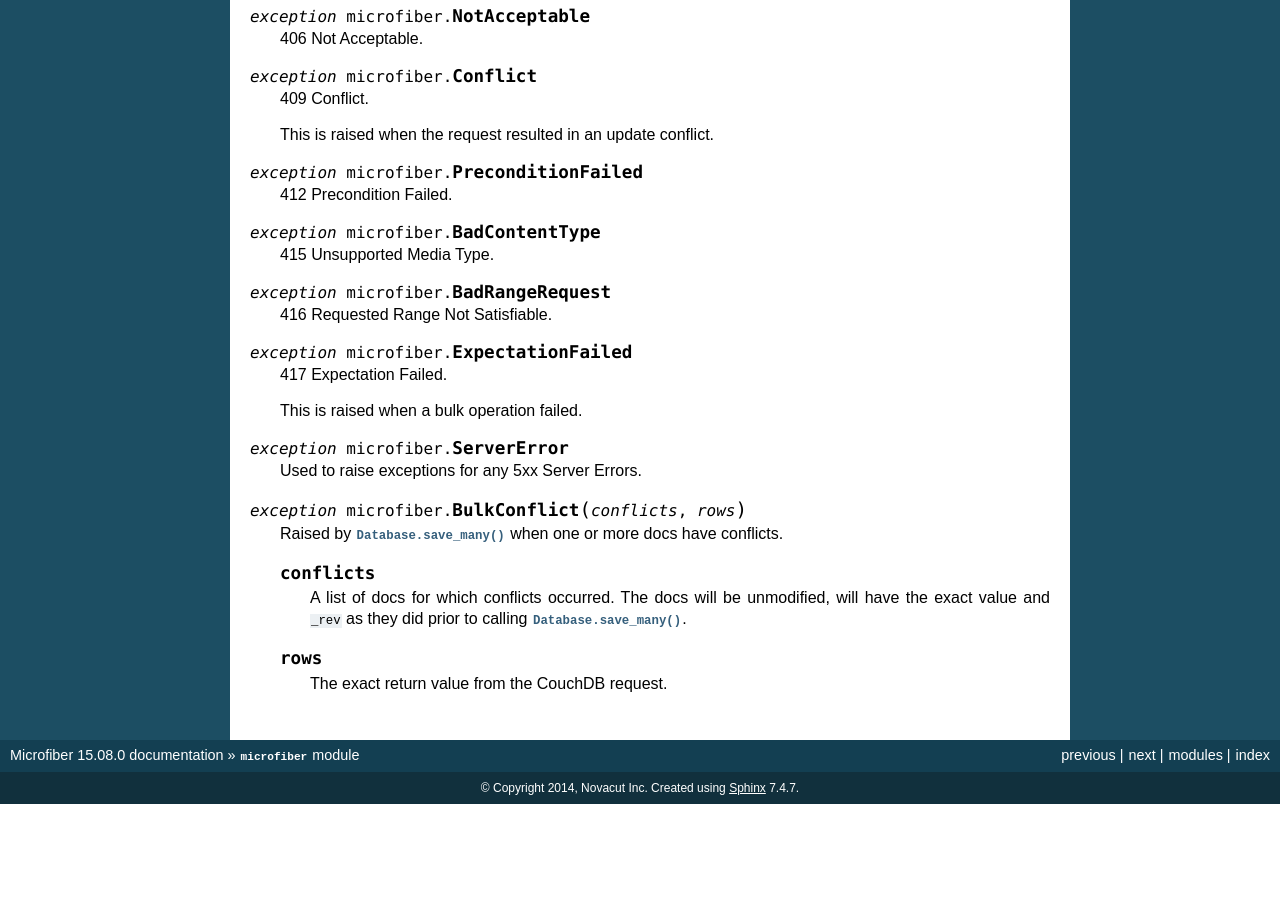
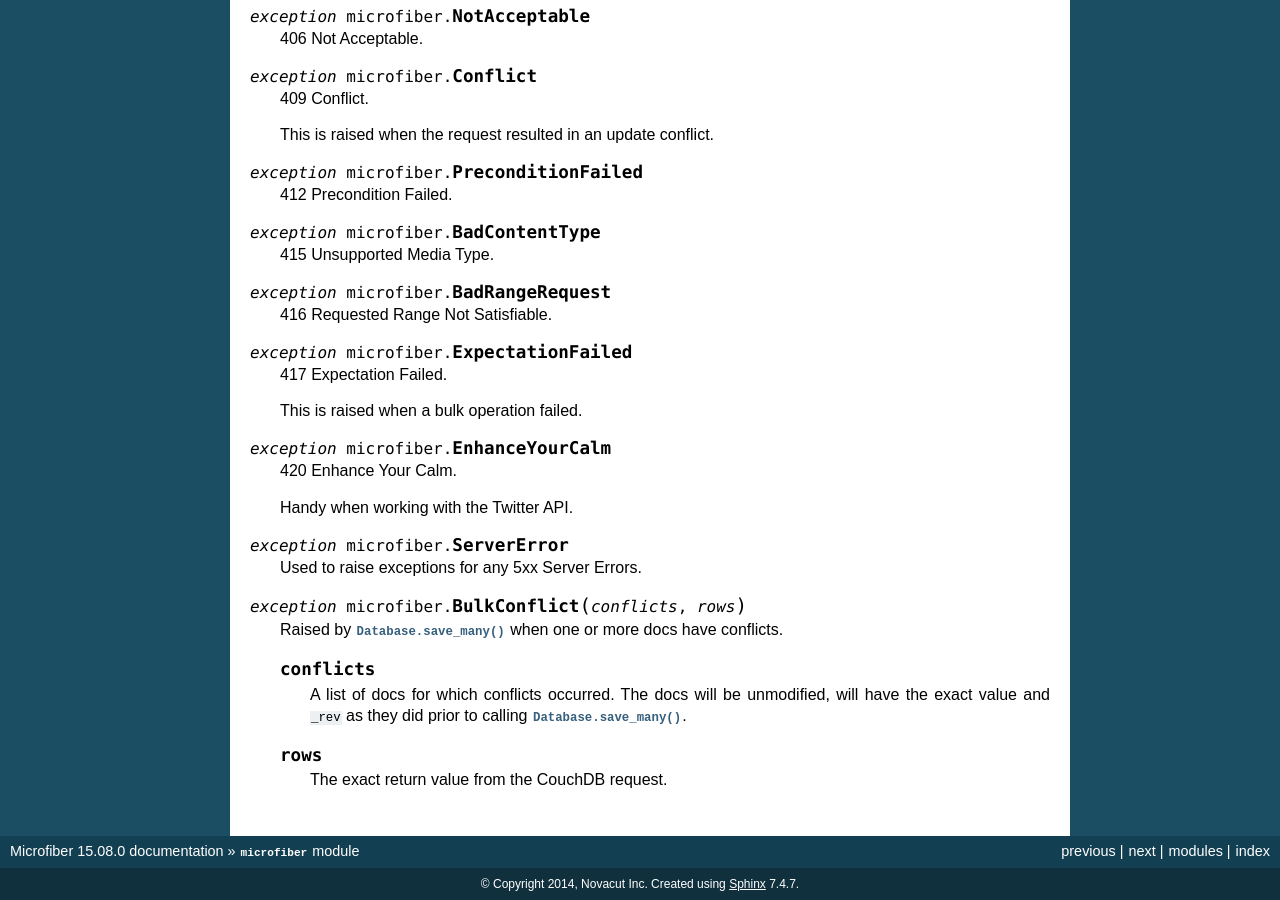
Before and after one commit to json420/microfiber, a Sphinx documentation site: the page built from doc/microfiber.rst, in a window 1280 px wide and 900 px high, scrolled down 10323 px. Built offline with Sphinx 7.4.7, drawn with Linux system fonts in a browser that asks for light colours; the version number is read from the project's files by our own code; before the commit the page ends 11127 px from its top, so only the background shows below that.

Commit message:
Add EnhanceYourCalm ClientError, handy for Twitter API

```diff
--- a/doc/microfiber.rst
+++ b/doc/microfiber.rst
@@ -704,6 +704,13 @@ Exceptions
     This is raised when a bulk operation failed.
 
 
+.. exception:: EnhanceYourCalm
+
+    420 Enhance Your Calm.
+
+    Handy when working with the Twitter API.
+
+
 
 .. exception:: ServerError
 
--- a/microfiber/__init__.py
+++ b/microfiber/__init__.py
@@ -209,6 +209,9 @@ class BadRangeRequest(ClientError):
 class ExpectationFailed(ClientError):
     '417 Expectation Failed'
 
+class EnhanceYourCalm(ClientError):
+    '420 Enhance Your Calm'
+
 
 class ServerError(HTTPError):
     """
@@ -230,6 +233,7 @@ errors = {
     415: BadContentType,
     416: BadRangeRequest,
     417: ExpectationFailed,
+    420: EnhanceYourCalm,
 }
 
 
```
Also changed, not shown: 1 other file.
